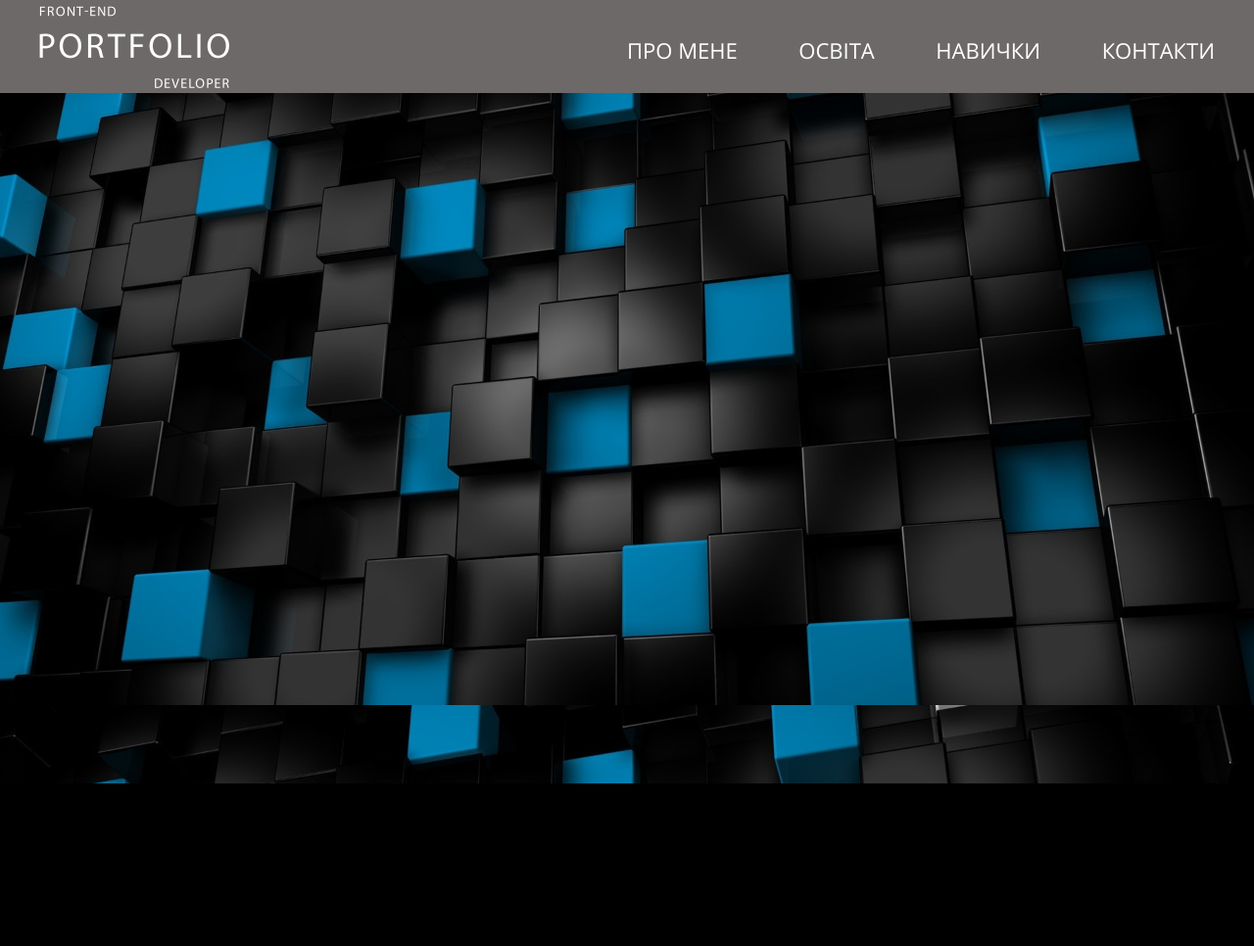
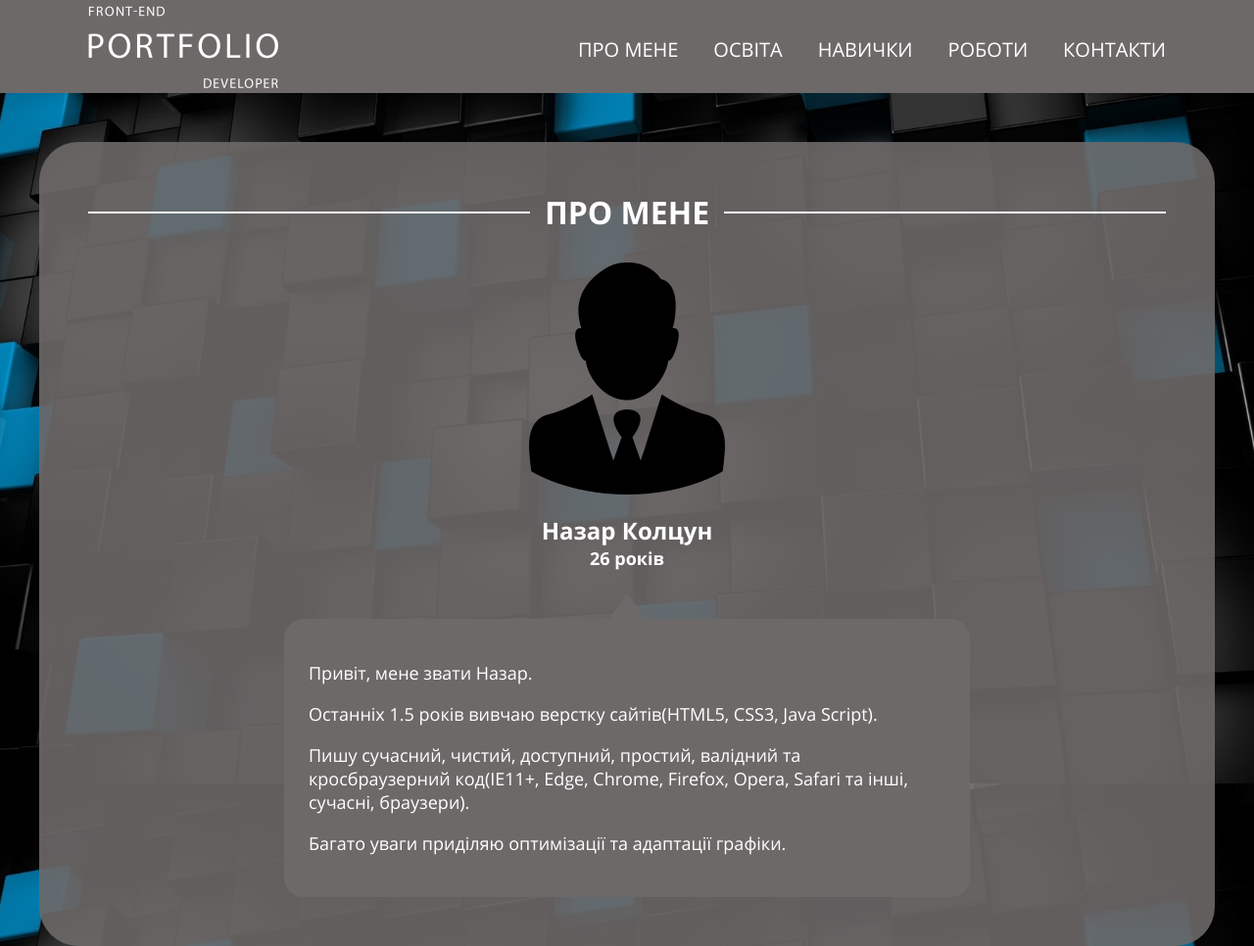
Before and after one commit to Nazar1508/Portfolio, a website: page source/index.html in a window 1280 px wide. Shown: the whole page at 98% size. Before the commit the page ends 800 px from the top, so only its background shows below. Drawn offline with nearby package versions, Linux system fonts and the light colour scheme; files that its build step writes are made by us from their sources.

Commit message:
Закінчив верстку блока - Про мене

```diff
--- a/source/index.html
+++ b/source/index.html
@@ -1,8 +1,8 @@
 <!DOCTYPE html>
-<html lang="uk">
+<html>
 <head>
   <meta charset="UTF-8">
-  <meta name="viewport" content="width=device-width, initial-scale=1.0">
+  <!-- <meta name="viewport" content="width=device-width,initial-scale=1"> -->
   <meta http-equiv="X-UA-Compatible" content="ie=edge">
   <link rel="stylesheet" href="css/style.min.css">
   <link rel="preload" href="fonts/open-sans-v15-cyrillic_latin-regular.woff2" as="font" crossorigin="">
@@ -27,12 +27,40 @@
             <a class="site-list__link" href="#">Навички</a>
           </li>
           <li class="site-list__item">
+            <a class="site-list__link" href="#">Роботи</a>
+          </li>
+          <li class="site-list__item">
             <a class="site-list__link" href="#">Контакти</a>
           </li>
         </ul>
       </nav>
     </div>
   </header>
-
+  <main class="page-main">
+    <h1 class="visually-hidden">Portfolio</h1>
+    <div class="page-main__wrapper">
+      <section class="about-me">
+        <h2 class="about-me__title title">Про мене</h2>
+        <div class="about-me__info">
+          <img class="about-me__foto" src="img/icon/avatar.png" width="200" height="237" alt="">
+          <site class="about-me__name">Назар Колцун</site>
+          <span class="about-me__age">26 років</span>
+          <blockquote class="about-me__text">
+            <p>
+              Привіт, мене звати Назар.
+            </p>
+            <p>
+              Останніх 1.5 років вивчаю верстку сайтів(HTML5, CSS3, Java Script).
+            </p>
+            <p>
+              Пишу сучасний, чистий, доступний, простий, валідний та кросбраузерний код(IE11+, Edge, Chrome, Firefox, Opera, Safari та інші, сучасні, браузери).
+            </p>
+            <p>
+              Багато уваги приділяю оптимізації та адаптації графіки.
+            </p>
+          </blockquote>
+        </div>
+      </section>
+  </main>
 </body>
 </html>
--- /dev/null
+++ b/source/less/blocks/about-me.less
@@ -0,0 +1,49 @@
+.about-me__title {
+  margin: 0;
+  padding: 0;
+}
+
+.about-me__info {
+  display: flex;
+  align-items: center;
+  flex-direction: column;
+  margin-top: 30px;
+}
+
+.about-me__foto {
+  min-width: auto;
+}
+
+.about-me__name {
+  margin-top: 20px;
+  font-weight: 700;
+  font-size: 24px;
+}
+
+.about-me__text {
+  position: relative;
+  width: 650px;
+  margin: 0;
+  margin-top: 50px;
+  padding: 25px;
+  background-color: #6d6969;
+  border-radius: 20px;
+
+  &::before {
+    content: "";
+    position: absolute;
+    top: -27px;
+    left: 50%;
+    transform: translateX(-20px);
+    width: 0;
+    height: 0;
+    border-style: solid;
+    border-width: 0 20px 30px 20px;
+    border-color: transparent transparent #6d6969 transparent;
+  }
+}
+
+.about-me__age {
+  display: block;
+  font-weight: 700;
+}
--- a/source/less/blocks/page-header.less
+++ b/source/less/blocks/page-header.less
@@ -6,8 +6,10 @@
 .page-header__wrapper {
   display: flex;
   justify-content: space-between;
-  width: 1200px;
+  max-width: 1200px;
   margin: 0 auto;
+  padding: 0 50px;
+  box-sizing: border-box;
 }
 
 .page-header__logo {
--- /dev/null
+++ b/source/less/blocks/page-main.less
@@ -0,0 +1,12 @@
+.page-main {
+  margin-top: 50px;
+}
+
+.page-main__wrapper {
+  max-width: 1200px;
+  margin: 0 auto;
+  padding: 50px;
+  box-sizing: border-box;
+  background-color: hsla(0, 2%, 42%, 0.9);
+  border-radius: 40px;
+}
--- a/source/less/blocks/site-list.less
+++ b/source/less/blocks/site-list.less
@@ -5,7 +5,7 @@
 }
 
 .site-list__link {
-  font-size: 22px;
+  font-size: 20px;
   color: #ffffff;
   text-transform: uppercase;
   text-decoration: none;
--- /dev/null
+++ b/source/less/blocks/title.less
@@ -0,0 +1,24 @@
+.title {
+  display: flex;
+  justify-content: space-between;
+  align-items: center;
+  font-size: 32px;
+  text-transform: uppercase;
+
+  &::before,
+  &::after {
+    content: "";
+    flex-grow: 1;
+    width: 100px;
+    height: 2px;
+    background-color: #ffffff;
+  }
+
+  &::before  {
+    margin-right: 15px;
+  }
+
+  &::after  {
+    margin-left: 15px;
+  }
+}
--- a/source/less/global-styles.less
+++ b/source/less/global-styles.less
@@ -8,6 +8,7 @@ body {
   background-image: url("../img/bg-body-desktop@1x.jpg");
   background-repeat: repeat-y;
   background-size: cover;
+  background-attachment: fixed;
 }
 
 img {
--- a/source/less/style.less
+++ b/source/less/style.less
@@ -9,3 +9,6 @@
 @import "blocks/logo.less";
 @import "blocks/main-nav.less";
 @import "blocks/site-list.less";
+@import "blocks/page-main.less";
+@import "blocks/about-me.less";
+@import "blocks/title.less";
```
Also changed, not shown: source/img/icon/avatar.png (added).
